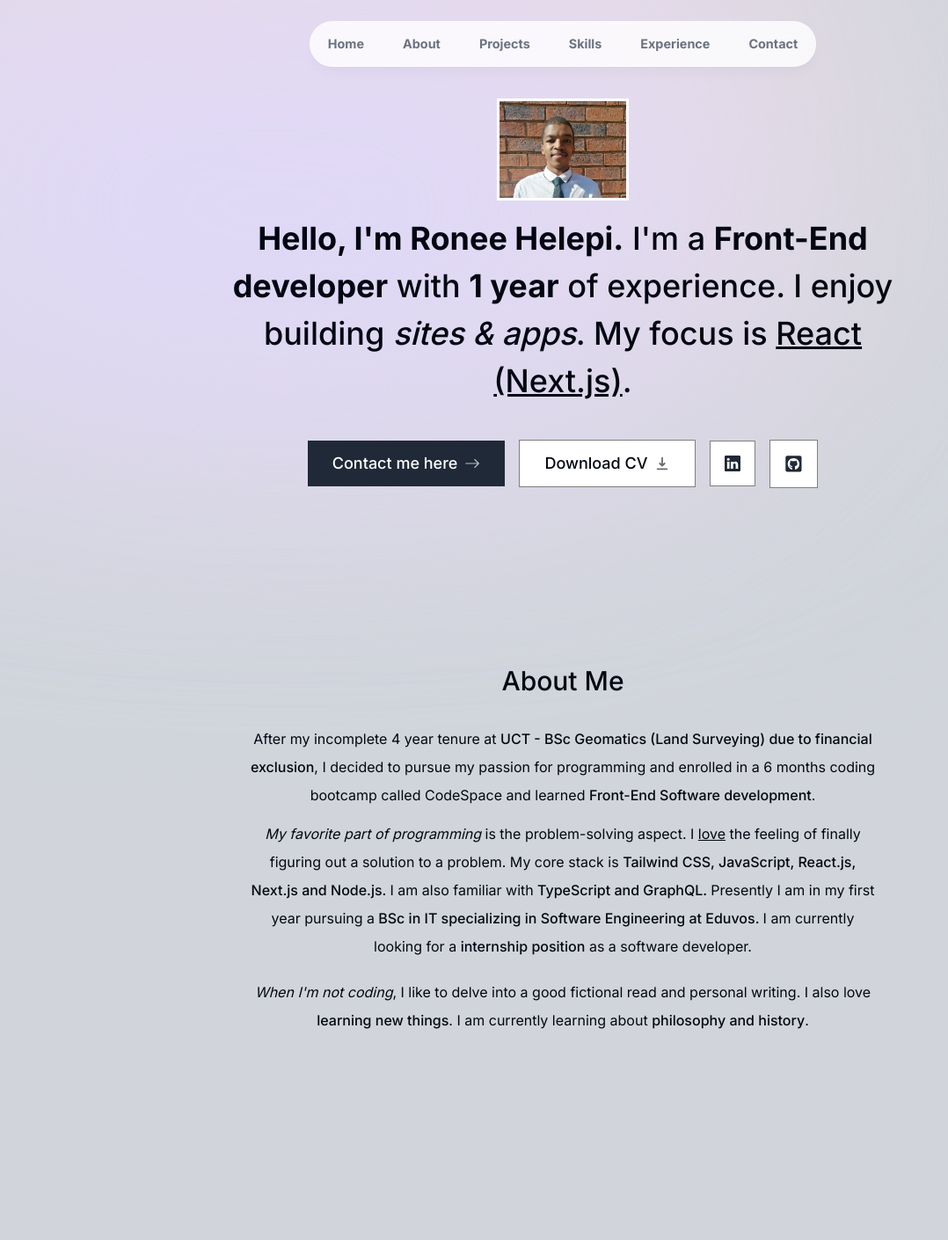
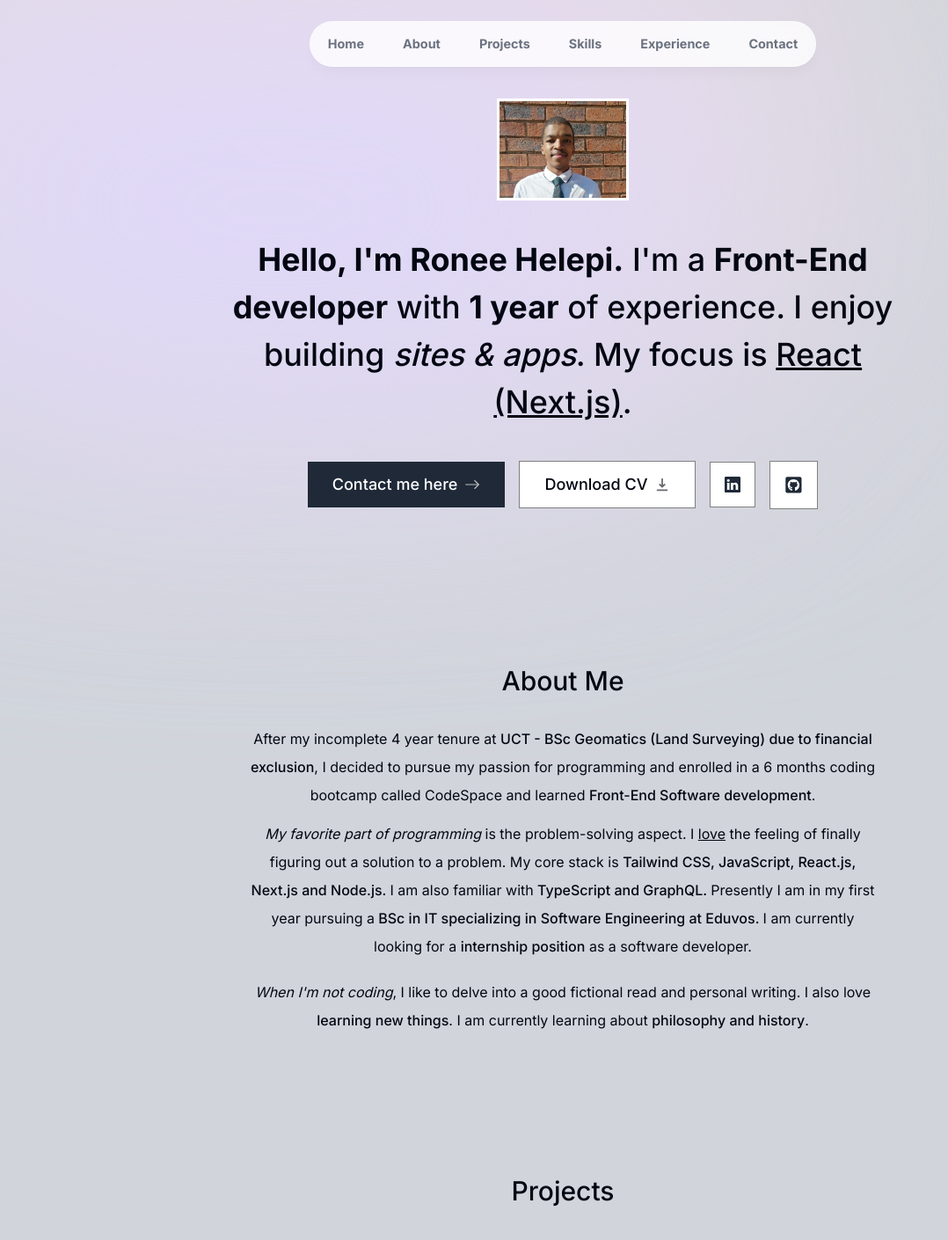
Before and after one commit to RONHEL235/portfolio-website, a Next.js app: page / in a window 1280 px wide. Shown: the top 1410 px of the page at 88% size, without its empty margins (0-1078 px from the left). Built offline with nearby package versions, Linux system fonts and the light colour scheme.

Commit message:
Created a projects component to display all projects.

```diff
--- a/app/page.tsx
+++ b/app/page.tsx
@@ -1,6 +1,7 @@
 import Intro from "@/components/intro"
+import SectionDivider from "@/components/section-divider"
 import About from "@/components/about"
-import SectionDivider from "@/components/section-divider"
+import Projects from "@/components/projects"
 
 
 export default function Home() {
@@ -9,6 +10,7 @@ export default function Home() {
       <Intro />
       <SectionDivider />
       <About />
+      <Projects />
     </main>
   )
 }
--- a/components/intro.tsx
+++ b/components/intro.tsx
@@ -33,7 +33,7 @@ export default function Intro() {
                     </motion.div>
                 </div>
             </div>
-            <motion.h1 className="mb-10 mt-4 px-4 text-2xl font-medium !leading-[1.5] sm:text-4xl"
+            <motion.h1 className="mb-10 mt-10 px-4 text-2xl font-medium !leading-[1.5] sm:text-4xl"
                 initial={{ opacity: 0, y: 100 }}
                 animate={{ opacity: 1, y: 0}}
             >
--- /dev/null
+++ b/components/projects.tsx
@@ -0,0 +1,7 @@
+import React from 'react'
+
+export default function Projects() {
+  return (
+    <section className="text-3xl font-medium capitalize mb-8">Projects</section>
+  )
+}
```
